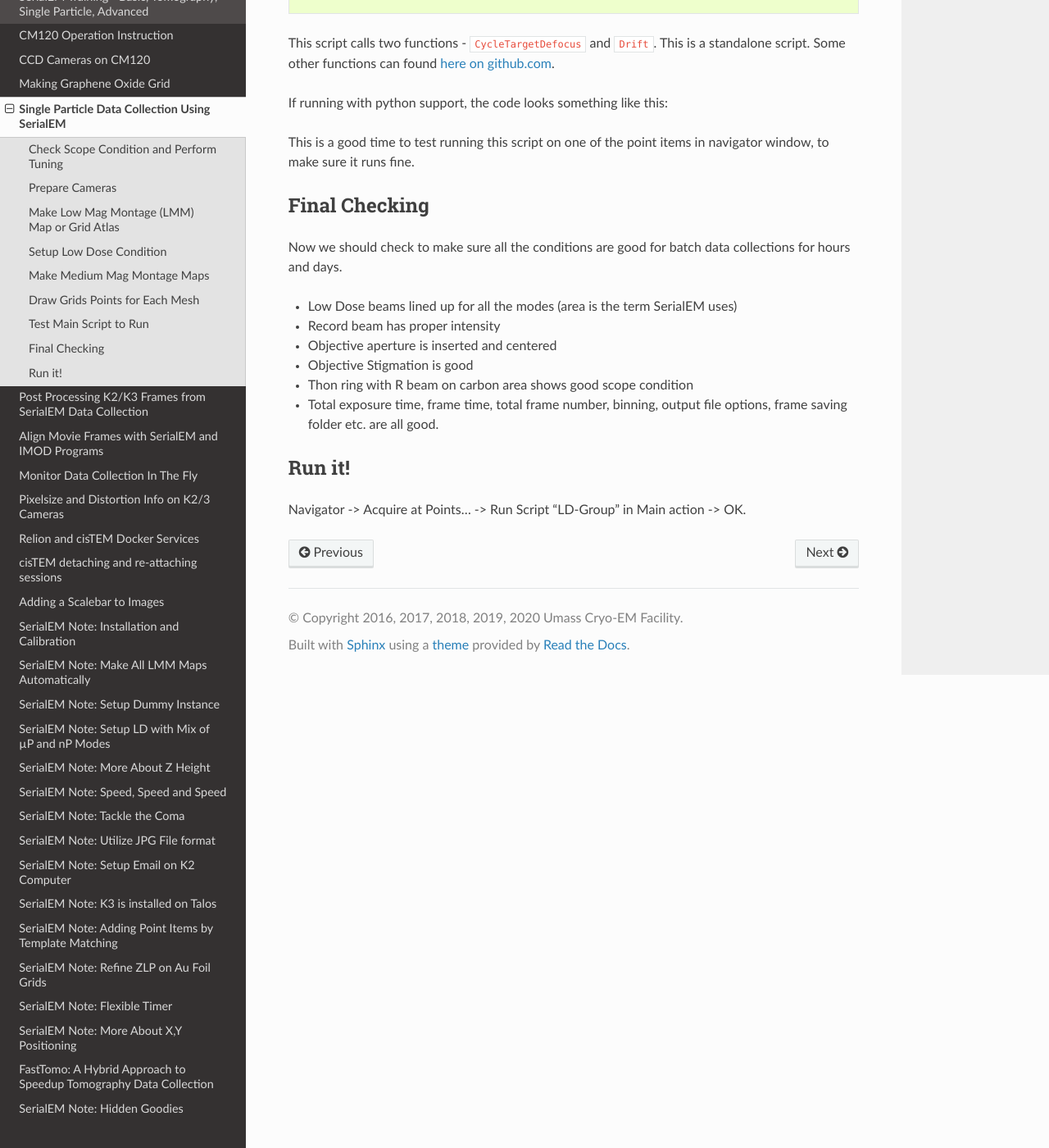
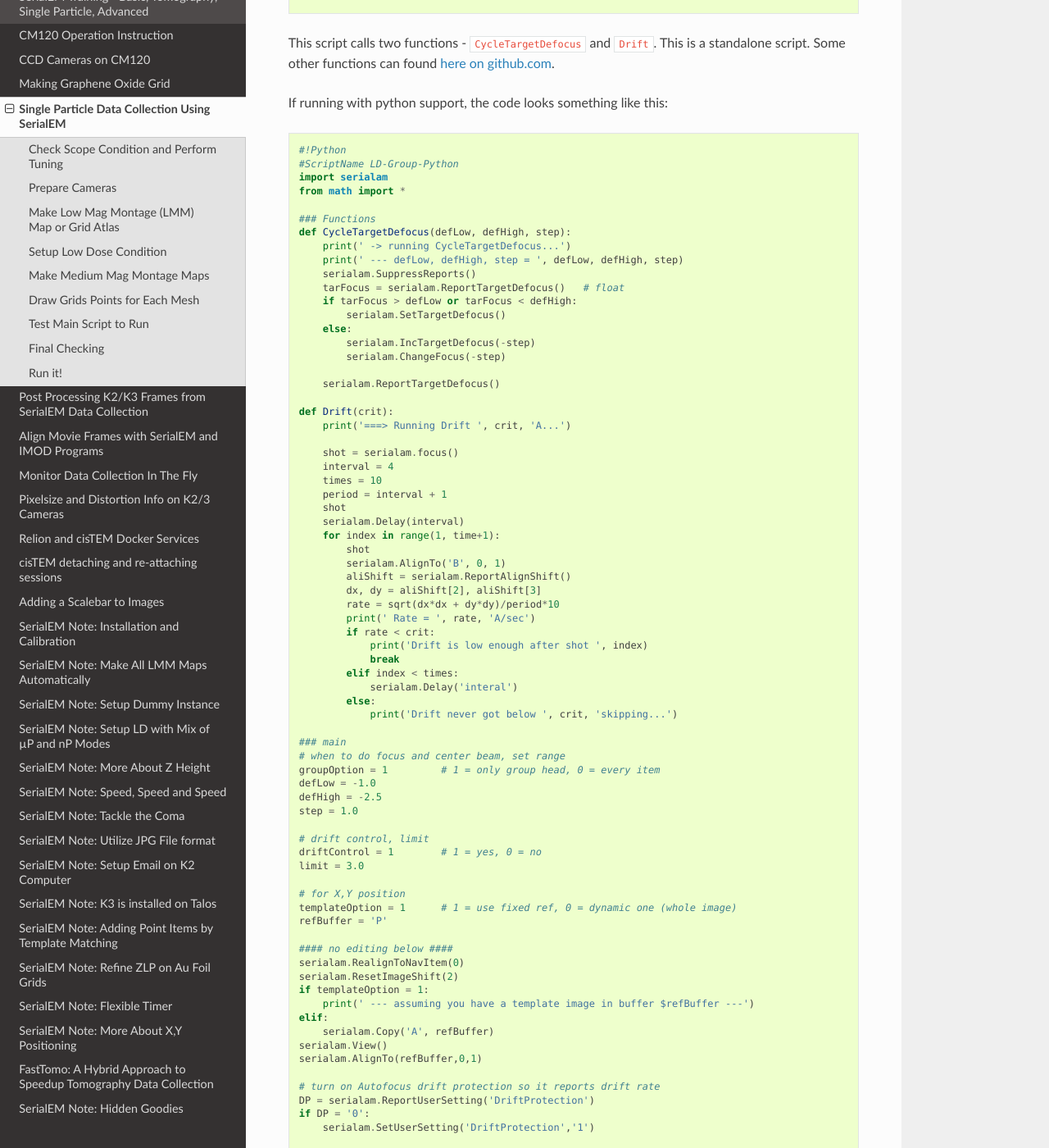
Before and after one commit to xuchen66/sphinx-emdocs, a Sphinx documentation site: the page built from source/singleparticle_serialem.rst, in a window 1280 px wide and 1400 px high, scrolled down 5061 px. Shown: the whole window at 82% size. Built offline with Sphinx 7.4.7 and the Read the Docs theme 2.0.0, drawn with Linux system fonts in a browser that asks for light colours; pages that are not in the unit, such as notebooks, are missing from menus; some of the changed text lies outside the part shown.

Commit message:
Update singleparticle_serialem.rst

```diff
--- a/source/singleparticle_serialem.rst
+++ b/source/singleparticle_serialem.rst
@@ -250,7 +250,7 @@ This script calls two functions - ``CycleTargetDefocus`` and ``Drift``. This is
 
 If running with python support, the code looks something like this:
 
-.. _code-block:: python
+.. code-block:: python
 
    #!Python
    #ScriptName LD-Group-Python
@@ -353,7 +353,6 @@ If running with python support, the code looks something like this:
    # post-expose
    serialam.RefineZLP(30)
 
-
 This is a good time to test running this script on one of the point items in navigator window, to make sure it runs fine.
 
 .. _final_check:
```
